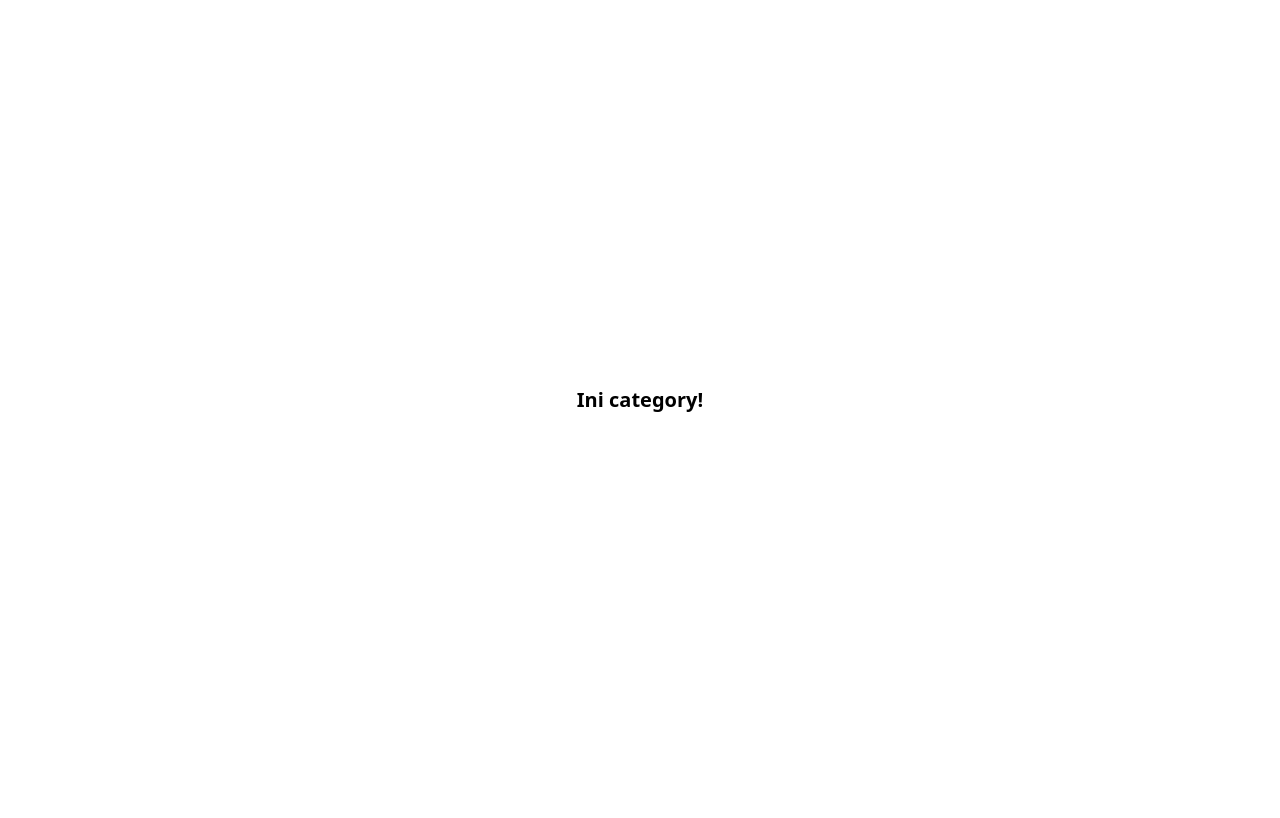
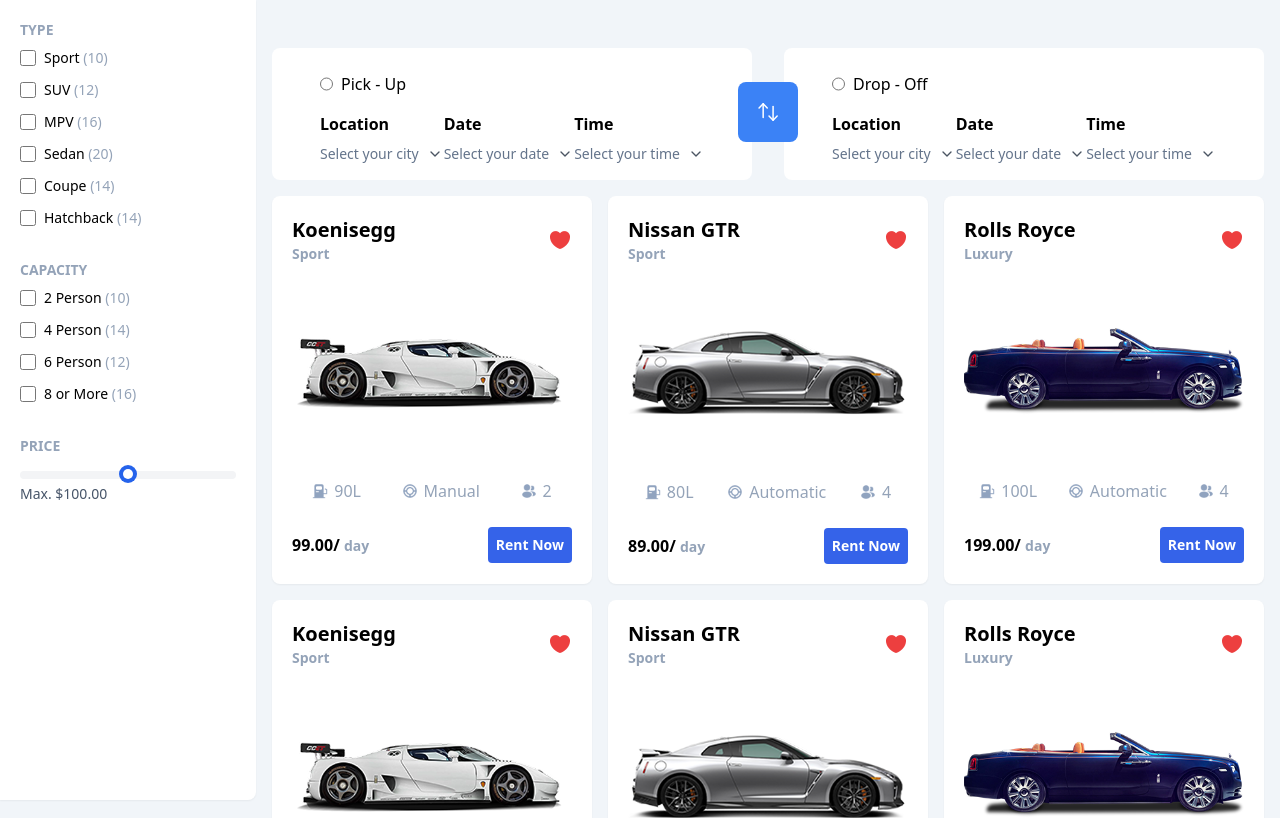
Before and after one commit to zendParadox/morent-fe, a React (Vite) app: page /category in a window 1280 px wide. Shown: the top 818 px of the page. Built offline with nearby package versions, Linux system fonts and the light colour scheme.

Commit message:
add: sidebar and page category

```diff
--- a/src/App.jsx
+++ b/src/App.jsx
@@ -5,14 +5,14 @@
 
 function App() {
   return (
-    <>
+    <div className="bg-slate-100">
       <Router>
         <Routes>
           <Route path="/" element={<Home />} />
           <Route path="/category" element={<Category />} />
         </Routes>
       </Router>
-    </>
+    </div>
   );
 }
 
--- /dev/null
+++ b/src/components/Sidebar.jsx
@@ -0,0 +1,211 @@
+import { useState } from "react";
+
+function Sidebar() {
+  const [filters, setFilters] = useState({
+    sedan: false,
+    suv: false,
+    electric: false,
+    manual: false,
+    automatic: false,
+  });
+
+  const handleCheckboxChange = (event) => {
+    setFilters({
+      ...filters,
+      [event.target.name]: event.target.checked,
+    });
+  };
+
+  return (
+    <div className="float-start ">
+      <div className="w-64 h-screen bg-white p-5 rounded-br-lg shadow-sm text-sm">
+        <h2 className="text-sm font-semibold text-slate-400 mb-2">TYPE</h2>
+        <div className="space-y-3">
+          <label className="flex items-center space-x-2">
+            <input
+              type="checkbox"
+              name="sedan"
+              checked={filters.sedan}
+              onChange={handleCheckboxChange}
+              className="w-4 h-4"
+            />
+            <span>
+              Sport <span className="text-slate-400">(10)</span>
+            </span>
+          </label>
+
+          <label className="flex items-center space-x-2">
+            <input
+              type="checkbox"
+              name="suv"
+              checked={filters.suv}
+              onChange={handleCheckboxChange}
+              className="w-4 h-4"
+            />
+            <span>
+              SUV <span className="text-slate-400">(12)</span>
+            </span>
+          </label>
+
+          <label className="flex items-center space-x-2">
+            <input
+              type="checkbox"
+              name="electric"
+              checked={filters.electric}
+              onChange={handleCheckboxChange}
+              className="w-4 h-4"
+            />
+            <span>
+              MPV <span className="text-slate-400">(16)</span>
+            </span>
+          </label>
+
+          <label className="flex items-center space-x-2">
+            <input
+              type="checkbox"
+              name="manual"
+              checked={filters.manual}
+              onChange={handleCheckboxChange}
+              className="w-4 h-4"
+            />
+            <span>
+              Sedan <span className="text-slate-400">(20)</span>
+            </span>
+          </label>
+
+          <label className="flex items-center space-x-2">
+            <input
+              type="checkbox"
+              name="automatic"
+              checked={filters.automatic}
+              onChange={handleCheckboxChange}
+              className="w-4 h-4"
+            />
+            <span>
+              Coupe <span className="text-slate-400">(14)</span>
+            </span>
+          </label>
+          <label className="flex items-center space-x-2">
+            <input
+              type="checkbox"
+              name="automatic"
+              checked={filters.automatic}
+              onChange={handleCheckboxChange}
+              className="w-4 h-4"
+            />
+            <span>
+              Hatchback <span className="text-slate-400">(14)</span>
+            </span>
+          </label>
+        </div>
+
+        {/*  */}
+        <div className="">
+          <h2 className="text-sm font-semibold text-slate-400 mb-2 mt-8">
+            CAPACITY
+          </h2>
+          <div className="space-y-3">
+            <label className="flex items-center space-x-2">
+              <input
+                type="checkbox"
+                name="sedan"
+                checked={filters.sedan}
+                onChange={handleCheckboxChange}
+                className="w-4 h-4"
+              />
+              <span>
+                2 Person <span className="text-slate-400">(10)</span>
+              </span>
+            </label>
+            <label className="flex items-center space-x-2">
+              <input
+                type="checkbox"
+                name="sedan"
+                checked={filters.sedan}
+                onChange={handleCheckboxChange}
+                className="w-4 h-4"
+              />
+              <span>
+                4 Person <span className="text-slate-400">(14)</span>
+              </span>
+            </label>
+            <label className="flex items-center space-x-2">
+              <input
+                type="checkbox"
+                name="sedan"
+                checked={filters.sedan}
+                onChange={handleCheckboxChange}
+                className="w-4 h-4"
+              />
+              <span>
+                6 Person <span className="text-slate-400">(12)</span>
+              </span>
+            </label>
+            <label className="flex items-center space-x-2">
+              <input
+                type="checkbox"
+                name="sedan"
+                checked={filters.sedan}
+                onChange={handleCheckboxChange}
+                className="w-4 h-4"
+              />
+              <span>
+                8 or More <span className="text-slate-400">(16)</span>
+              </span>
+            </label>
+          </div>
+
+          <h2 className="text-sm font-semibold text-slate-400 mb-2 mt-8">
+            PRICE
+          </h2>
+          <div className="">
+            <label htmlFor="basic-range-slider-usage" className="sr-only">
+              Example range
+            </label>
+            <input
+              type="range"
+              className="w-full bg-transparent cursor-pointer appearance-none disabled:opacity-50 disabled:pointer-events-none focus:outline-none
+    [&::-webkit-slider-thumb]:w-2.5
+    [&::-webkit-slider-thumb]:h-2.5
+    [&::-webkit-slider-thumb]:-mt-0.5
+    [&::-webkit-slider-thumb]:appearance-none
+    [&::-webkit-slider-thumb]:bg-white
+    [&::-webkit-slider-thumb]:shadow-[0_0_0_4px_rgba(37,99,235,1)]
+    [&::-webkit-slider-thumb]:rounded-full
+    [&::-webkit-slider-thumb]:transition-all
+    [&::-webkit-slider-thumb]:duration-150
+    [&::-webkit-slider-thumb]:ease-in-out
+    [&::-webkit-slider-thumb]:
+
+    [&::-moz-range-thumb]:w-2.5
+    [&::-moz-range-thumb]:h-2.5
+    [&::-moz-range-thumb]:appearance-none
+    [&::-moz-range-thumb]:bg-white
+    [&::-moz-range-thumb]:border-4
+    [&::-moz-range-thumb]:border-blue-600
+    [&::-moz-range-thumb]:rounded-full
+    [&::-moz-range-thumb]:transition-all
+    [&::-moz-range-thumb]:duration-150
+    [&::-moz-range-thumb]:ease-in-out
+
+    [&::-webkit-slider-runnable-track]:w-full
+    [&::-webkit-slider-runnable-track]:h-2
+    [&::-webkit-slider-runnable-track]:bg-gray-100
+    [&::-webkit-slider-runnable-track]:rounded-full
+    [&::-webkit-slider-runnable-track]:
+
+    [&::-moz-range-track]:w-full
+    [&::-moz-range-track]:h-2
+    [&::-moz-range-track]:bg-gray-100
+    [&::-moz-range-track]:rounded-full"
+              id="basic-range-slider-usage"
+              aria-orientation="horizontal"></input>
+          </div>
+          <div className="text-slate-600">Max. $100.00</div>
+        </div>
+      </div>
+    </div>
+  );
+}
+
+export default Sidebar;
--- a/src/components/SortCard.jsx
+++ b/src/components/SortCard.jsx
@@ -18,8 +18,8 @@
   };
 
   return (
-    <div className="p-4">
-      <div className="flex flex-col md:flex-row gap-4 md:gap-11">
+    <div className="container mx-auto max-w-full">
+      <div className="flex flex-col md:flex-row gap-4 md:gap-8 relative">
         <div className="w-full md:w-[582px] h-auto md:h-[132px] bg-white mt-8 rounded-lg">
           <div className="my-6 mx-4 md:mx-12">
             <div className="flex">
@@ -198,7 +198,7 @@
             </div>
           </div>
         </div>
-        <div className="mt-5 flex justify-center md:justify-start">
+        <div className="mt-5 flex justify-center md:justify-start z-10  absolute left-1/2 top-14 -translate-x-1/2 -translate-y-1/2">
           <div className="w-[60px] h-[60px] mt-10 rounded-lg bg-blue-500 flex items-center justify-center">
             <button type="button" className="">
               <img src={Swap} alt="" className="w-full h-full" />
--- a/src/pages/Category.jsx
+++ b/src/pages/Category.jsx
@@ -1,10 +1,77 @@
+import Sidebar from "../components/Sidebar";
+import SortCard from "../components/SortCard";
+import CardCar from "../components/CardCar";
+
+import Koenisegg from "../assets/images/koenisegg.png";
+import NissanGTR from "../assets/images/nissan-gtr.png";
+import RollsRoyce from "../assets/images/rolls-royce.png";
+
 function Category() {
   return (
-    <>
-      <div className="flex justify-center items-center h-screen font-semibold text-xl">
-        Ini category!
+    <div className="flex">
+      <Sidebar />
+      <div className="flex-grow p-4">
+        <div className="grid grid-cols-1 gap-4">
+          <SortCard />
+          <div className="grid grid-cols-3 gap-4">
+            <CardCar
+              title={"Koenisegg"}
+              category={"Sport"}
+              image={Koenisegg}
+              fuelCap={"90L"}
+              transmission={"Manual"}
+              seat={"2"}
+              price={"99.00"}
+            />
+            <CardCar
+              title={"Nissan GTR"}
+              category={"Sport"}
+              image={NissanGTR}
+              fuelCap={"80L"}
+              transmission={"Automatic"}
+              seat={"4"}
+              price={"89.00"}
+            />
+            <CardCar
+              title={"Rolls Royce"}
+              category={"Luxury"}
+              image={RollsRoyce}
+              fuelCap={"100L"}
+              transmission={"Automatic"}
+              seat={"4"}
+              price={"199.00"}
+            />
+            <CardCar
+              title={"Koenisegg"}
+              category={"Sport"}
+              image={Koenisegg}
+              fuelCap={"90L"}
+              transmission={"Manual"}
+              seat={"2"}
+              price={"99.00"}
+            />
+            <CardCar
+              title={"Nissan GTR"}
+              category={"Sport"}
+              image={NissanGTR}
+              fuelCap={"80L"}
+              transmission={"Automatic"}
+              seat={"4"}
+              price={"89.00"}
+            />
+            <CardCar
+              title={"Rolls Royce"}
+              category={"Luxury"}
+              image={RollsRoyce}
+              fuelCap={"100L"}
+              transmission={"Automatic"}
+              seat={"4"}
+              price={"199.00"}
+            />
+          </div>
+        </div>
       </div>
-    </>
+    </div>
   );
 }
 
```
